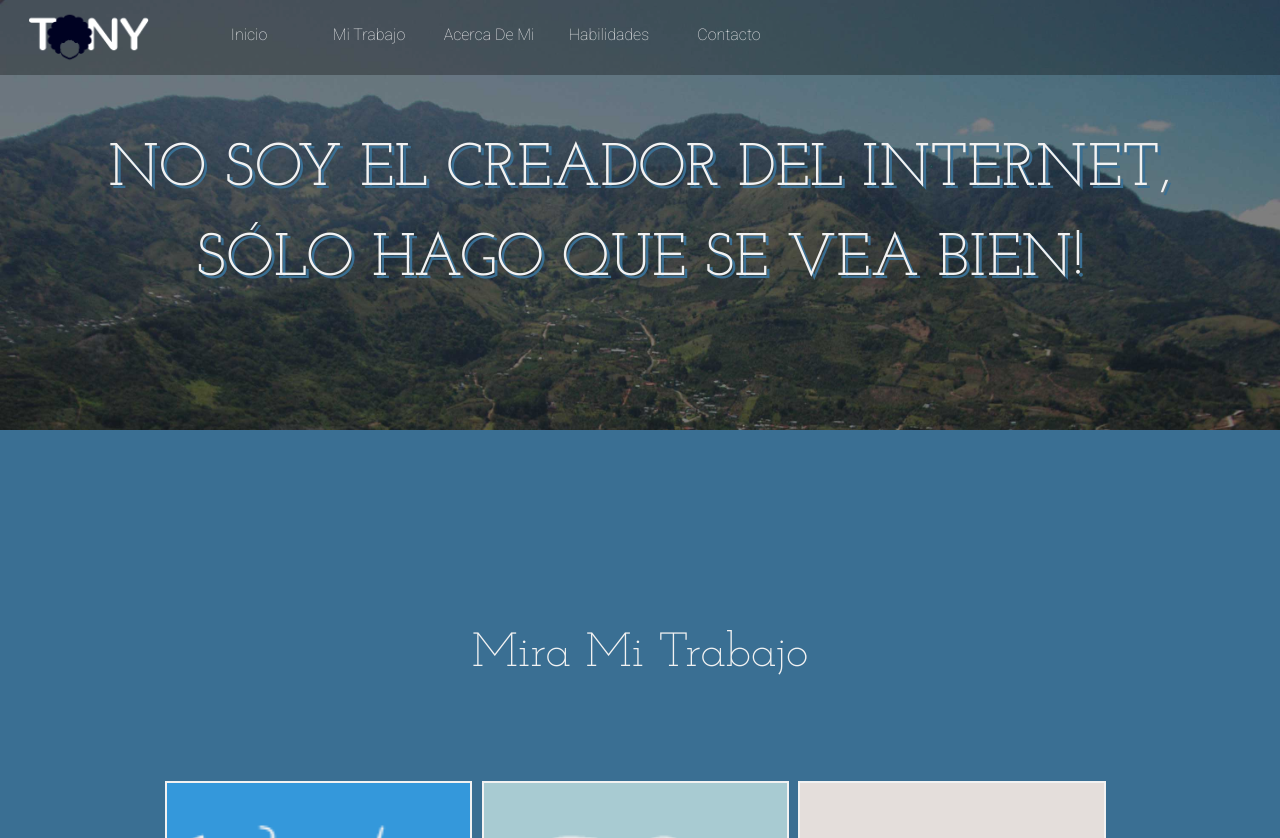
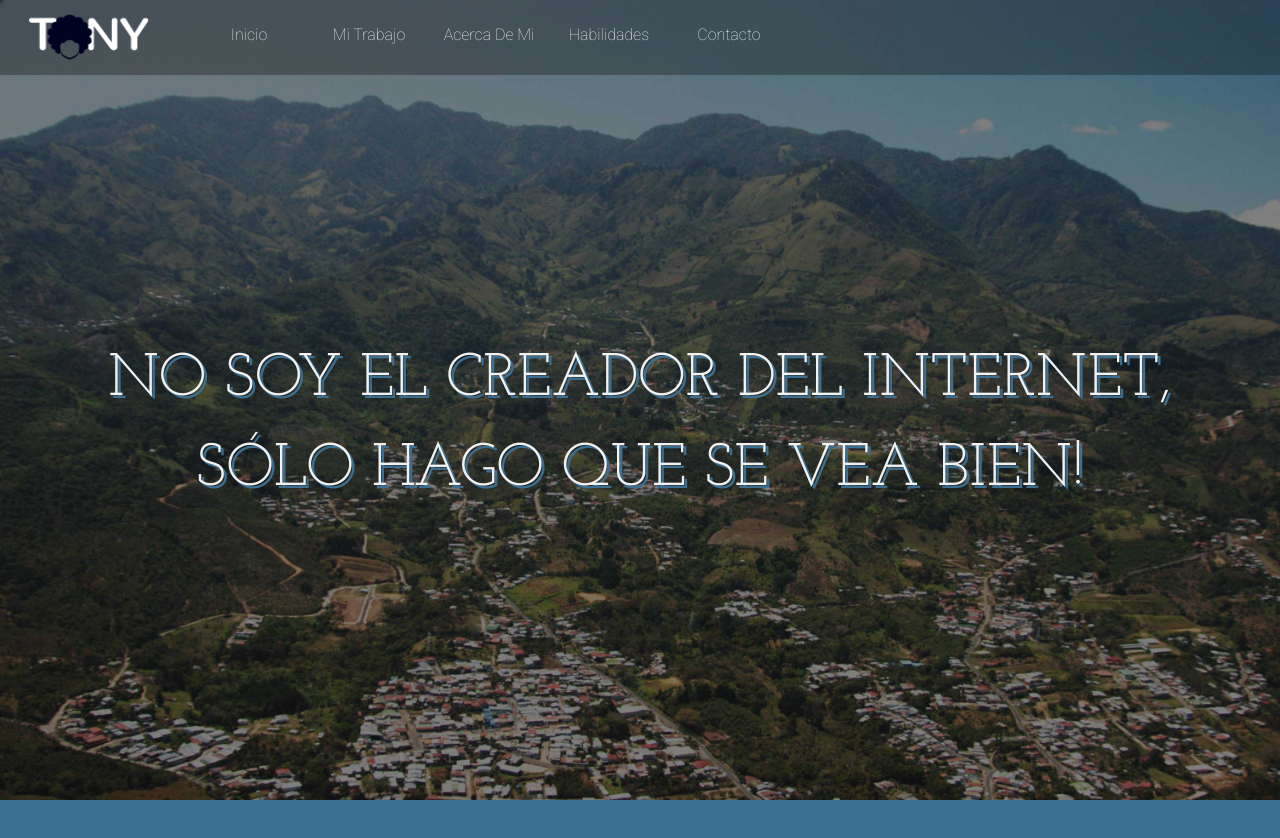
Before and after one commit to tonyrombo/tonyrombo.github.io, a PHP site: page / in a window 1280 px wide. Shown: the top 838 px of the page. Run offline with PHP 8.4, Linux system fonts and the light colour scheme; some libraries are stand-ins or nearby versions.

Commit message:
js agregado para height automatico del header

```diff
--- a/cs/styles.css
+++ b/cs/styles.css
@@ -148,7 +148,7 @@ a {
   font-weight: 400;
   line-height: 150px;
   line-height: 15rem;
-  margin: 125px auto;
+  margin: 150px auto 100px;
   text-align: center;
   text-transform: uppercase;
   text-shadow: 3px 3px 0 #3A6F93;
--- a/index.html
+++ b/index.html
@@ -229,7 +229,7 @@
 			<span class="copy-right">&copy; Antony Romero Bonilla 2015</span>
 		</footer>
 	</div>
-
+	<script src="https://ajax.googleapis.com/ajax/libs/jquery/1.11.3/jquery.min.js"></script>
 	<script type="text/javascript" src="js/main.js"></script>
 </body>
 </html>
--- /dev/null
+++ b/js/main.js
@@ -0,0 +1,9 @@
+$(document).ready(function(){
+	var windowHeight = $( window ).height();
+
+	console.log(windowHeight);
+
+	$(function(){
+		$(".header").height(windowHeight);
+	})
+});
--- a/scss/partials/modules/_header.scss
+++ b/scss/partials/modules/_header.scss
@@ -15,7 +15,7 @@
     font-weight: 400;
     line-height: 150px;
     line-height: 15rem;
-    margin: 125px auto;
+    margin: 150px auto 100px;
     text-align: center;
     text-transform: uppercase;
     text-shadow: 3px 3px 0 #3A6F93;
```
